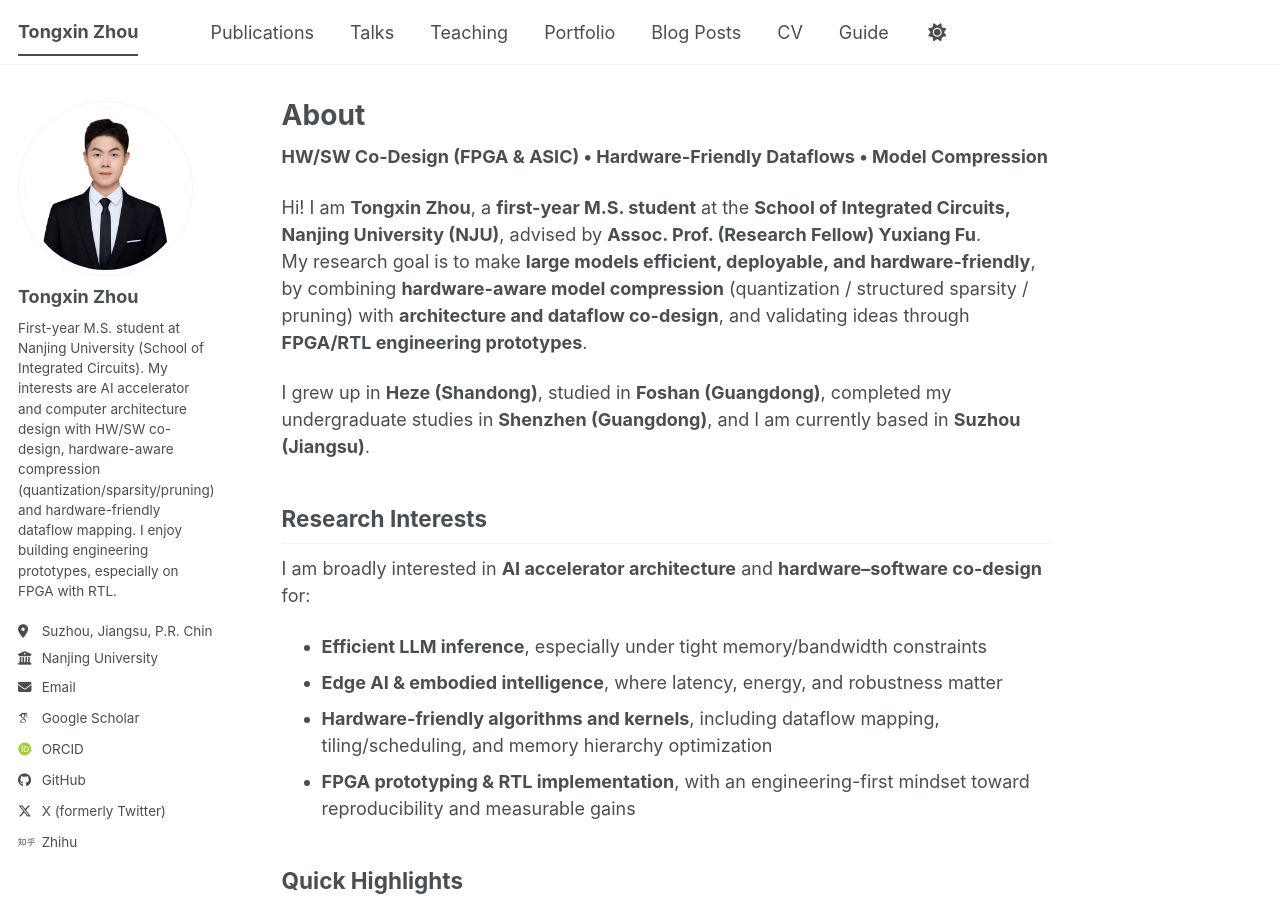
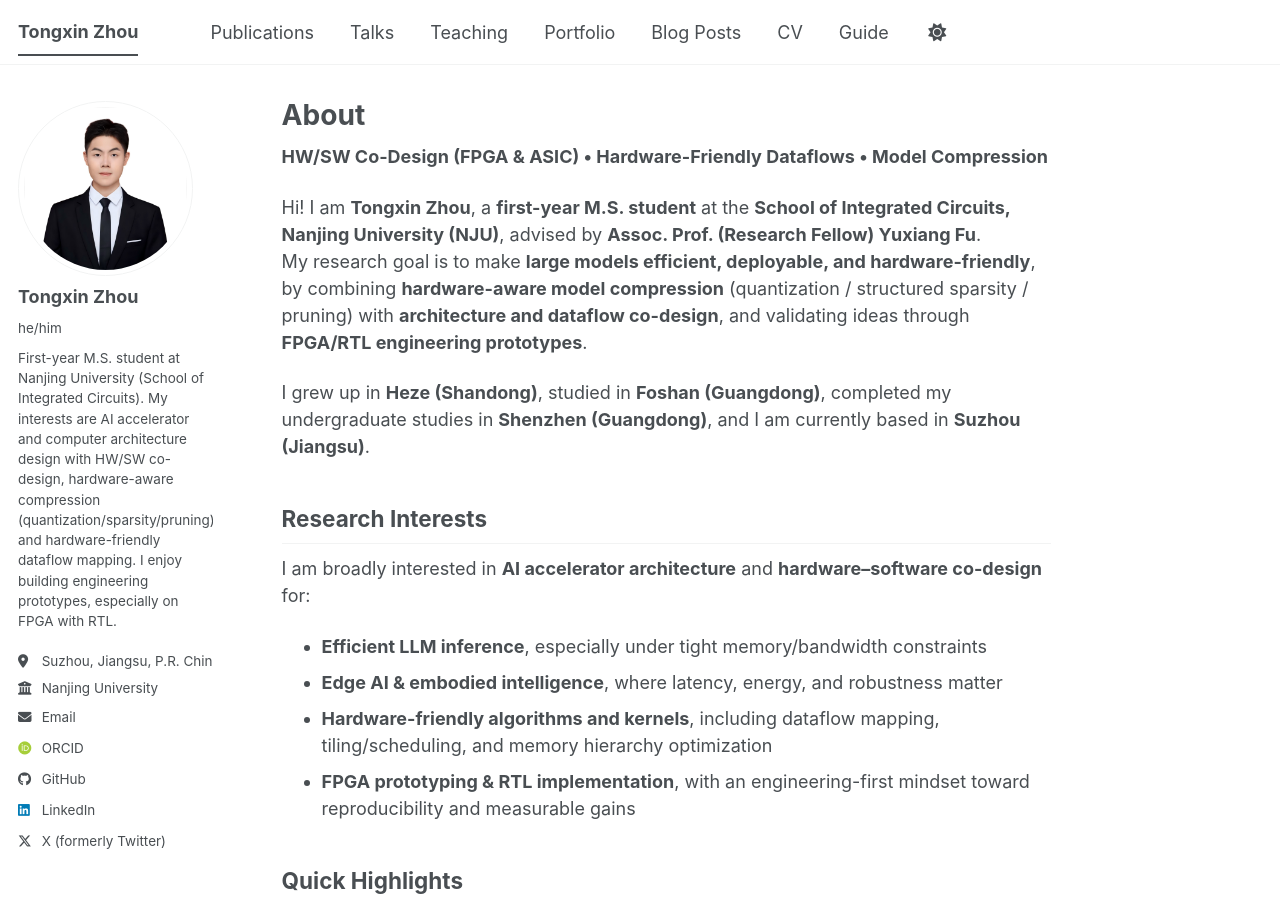
Before and after one commit to SyntonZhou/tongxinzhou.github.io, a Jekyll site: the page built from _pages/about.md, in a window 1280 px wide and 900 px high. Built offline with Jekyll 4.4.1, drawn with Linux system fonts in a browser that asks for light colours; some web fonts are replaced; a script bundle is joined from its source files by our own code; library files that are not in the unit come from our copies.

Commit message:
Update personal information in _config.yml

```diff
--- a/_config.yml
+++ b/_config.yml
@@ -25,7 +25,7 @@ author:
   # Biographic information
   avatar           : "profile.png"
   name             : "Tongxin Zhou"
-  pronouns         :
+  pronouns         : "he/him"
   bio              : "First-year M.S. student at Nanjing University (School of Integrated Circuits). My interests are AI accelerator and computer architecture design with HW/SW co-design, hardware-aware compression (quantization/sparsity/pruning), and hardware-friendly dataflow mapping. I enjoy building engineering prototypes, especially on FPGA with RTL."
   location         : "Suzhou, Jiangsu, P.R. China"
   employer         : "Nanjing University"
@@ -35,7 +35,7 @@ author:
   # Academic websites
   academia         :
   arxiv            :
-  googlescholar    : "TODO_GOOGLE_SCHOLAR_URL"
+  googlescholar    :
   inspire-hep      :
   impactstory      :
   orcid            : "https://orcid.org/0009-0008-2045-1796"
@@ -65,7 +65,7 @@ author:
   keybase          :
   instagram        :
   lastfm           :
-  linkedin         :
+  linkedin         : "Tongxin Zhou"
   mastodon         :
   medium           :
   pinterest        :
@@ -79,7 +79,7 @@ author:
   wikipedia        :
   xing             :
   youtube          :
-  zhihu            : "Ness233"
+  zhihu            :
 
 # Publication Category - The following the list of publication categories and their headings
 publication_category:
```
